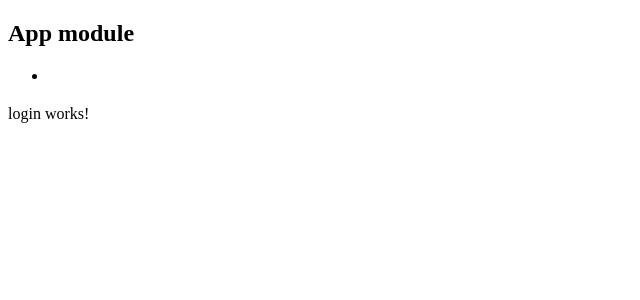
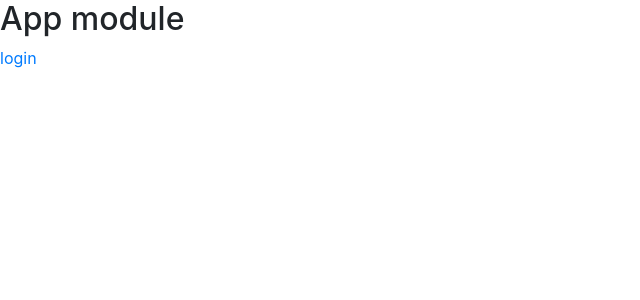
Before and after one commit to endriu0713/firstOne, an Angular app in the folder Managment/: page / in a window 1280 px wide. Shown: the top 300 px of the page, without its empty margins (0-640 px from the left). Built offline with nearby package versions, Linux system fonts and the light colour scheme.

Commit message:
routingLogin

```diff
--- a/Managment/src/app/app-routing.module.ts
+++ b/Managment/src/app/app-routing.module.ts
@@ -1,10 +1,15 @@
 import { NgModule } from '@angular/core';
 import { Routes, RouterModule } from '@angular/router';
+import { LoginComponent } from './login/login.component';
 
-const routes: Routes = [];
+const routes: Routes = [
+  { path: 'login', component: LoginComponent}
+];
 
 @NgModule({
   imports: [RouterModule.forRoot(routes)],
   exports: [RouterModule]
 })
 export class AppRoutingModule { }
+
+export const routingComponents = [ LoginComponent ];
--- a/Managment/src/app/app.component.html
+++ b/Managment/src/app/app.component.html
@@ -1,8 +1,9 @@
 <h2>App module </h2>
-<ul>
-  <li>
-    <h2><a></a></h2>
-  </li>
-</ul>
-<app-login></app-login>
+<div>
+  <nav>
+    <ul class='nav navbar-nav'>
+      <li><a [routerLink]="['/login']">login</a></li>
+    </ul>
+  </nav>
+</div>
 <router-outlet></router-outlet>
--- a/Managment/src/index.html
+++ b/Managment/src/index.html
@@ -7,6 +7,8 @@
 
   <meta name="viewport" content="width=device-width, initial-scale=1">
   <link rel="icon" type="image/x-icon" href="favicon.ico">
+  <link rel="stylesheet" href="https://maxcdn.bootstrapcdn.com/bootstrap/4.0.0-beta.2/css/bootstrap.min.css" integrity="sha384-PsH8R72JQ3SOdhVi3uxftmaW6Vc51MKb0q5P2rRUpPvrszuE4W1povHYgTpBfshb" crossorigin="anonymous">
+  <script src="https://maxcdn.bootstrapcdn.com/bootstrap/4.0.0-beta.2/js/bootstrap.min.js" integrity="sha384-alpBpkh1PFOepccYVYDB4do5UnbKysX5WZXm3XxPqe5iKTfUKjNkCk9SaVuEZflJ" crossorigin="anonymous"></script>
 </head>
 <body>
   <app-root></app-root>
```
